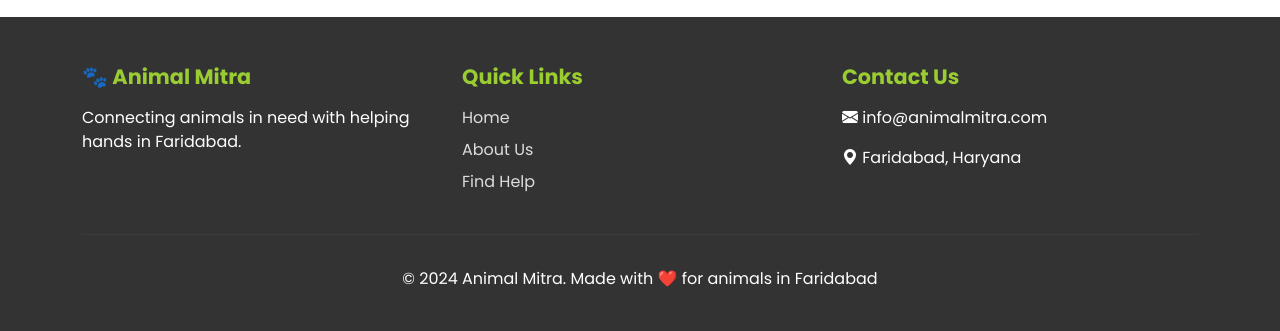
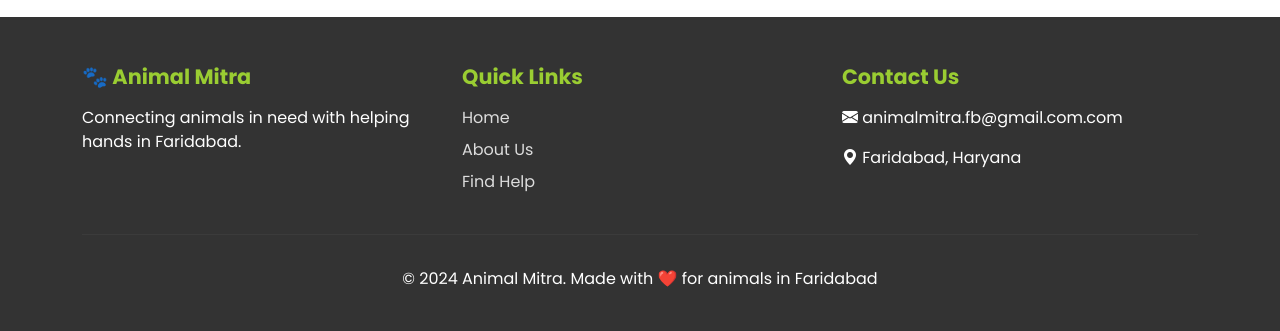
Before and after one commit to hiidevi/animal-mitra, a Django app: page / in a window 1280 px wide. Shown: the part 1679-2010 px from the top of the page. Run offline with Django 4.2, Linux system fonts and the light colour scheme.

Commit message:
fix: Update contact email address

```diff
--- a/templates/listings/index.html
+++ b/templates/listings/index.html
@@ -502,7 +502,7 @@
             </div>
             <div class="col-md-4">
                 <h4 class="footer-title">Contact Us</h4>
-                <p><i class="bi bi-envelope-fill"></i> info@animalmitra.com</p>
+                <p><i class="bi bi-envelope-fill"></i> animalmitra.fb@gmail.com.com</p>
                 <p><i class="bi bi-geo-alt-fill"></i> Faridabad, Haryana</p>
             </div>
         </div>
```
